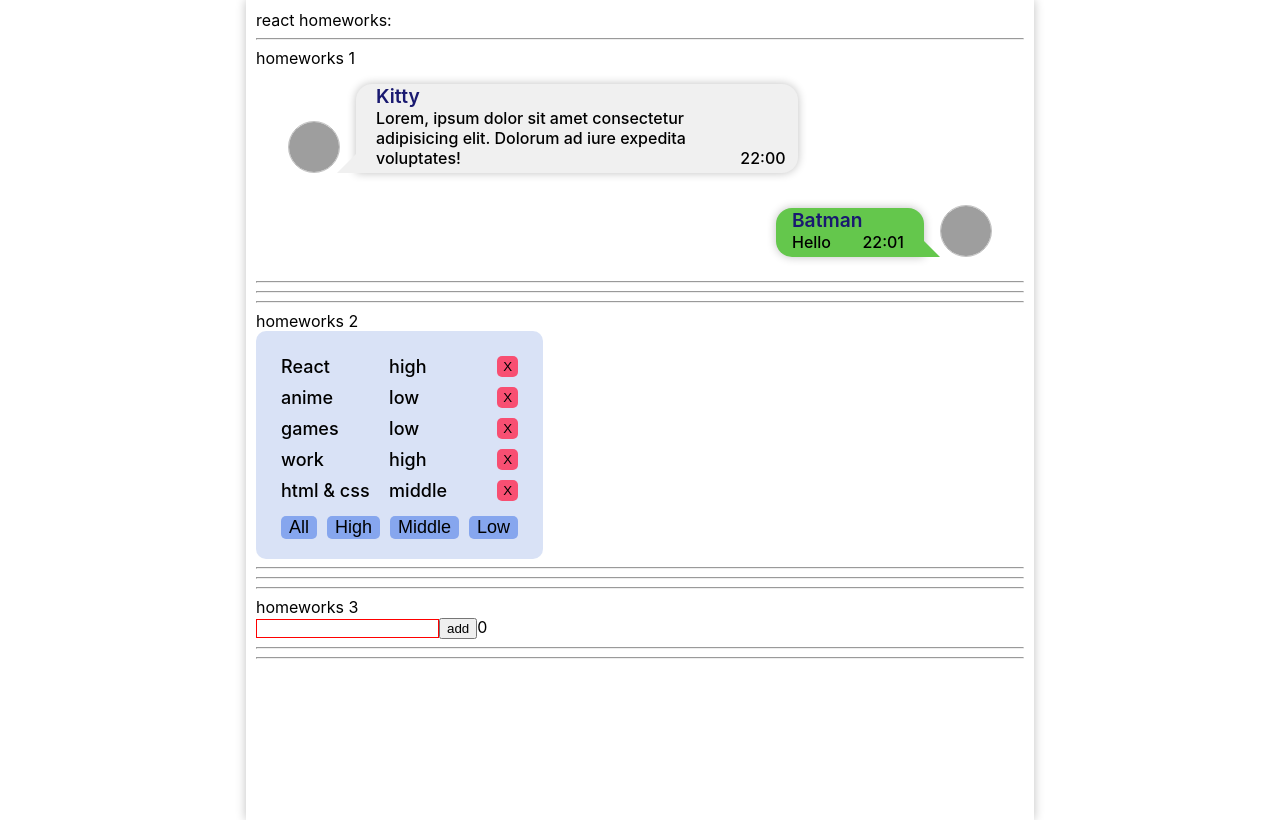
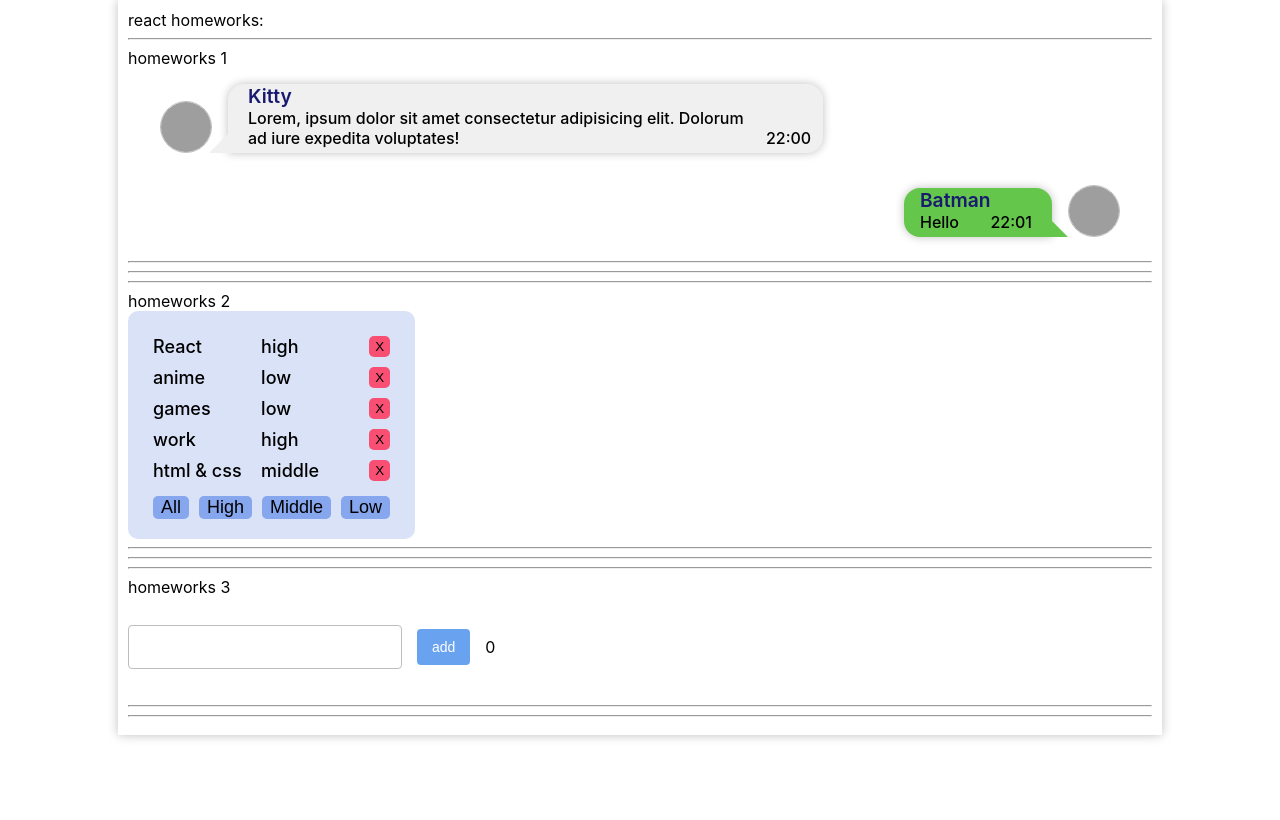
Before and after one commit to Kirill2603/it_incubator_hw, a React (Create React App) app: page / in a window 1280 px wide. Built offline with nearby package versions, Linux system fonts and the light colour scheme; grey boxes are pictures that could not be loaded.

Commit message:
HW3 final

```diff
--- a/src/App.css
+++ b/src/App.css
@@ -1,3 +1,3 @@
 body {
-   background-color: aqua;
+
 }
--- a/src/p1-main/m1-ui/u1-app/App.module.css
+++ b/src/p1-main/m1-ui/u1-app/App.module.css
@@ -1,7 +1,6 @@
 .App {
-  width: 60vw;
+  width: 80vw;
   margin: 0 auto;
   box-shadow: 0 0 10px silver;
-  height: 100vh;
   padding: 10px;
 }
--- a/src/p2-homeworks/h3/Greeting.module.css
+++ b/src/p2-homeworks/h3/Greeting.module.css
@@ -1,7 +1,67 @@
-.someClass {
-
+.Greeting {
+    display: flex;
+    align-items: center;
+    height: 100px;
 }
 
 .error {
     border: 1px solid red;
 }
+
+.GreetingInput {
+    display: flex;
+    flex-direction: column;
+}
+.GreetingInput span {
+    color: red;
+}
+
+input {
+    padding: 0.375rem 0.75rem;
+    font-family: inherit;
+    font-size: 1rem;
+    font-weight: 400;
+    line-height: 30px;
+    color: #212529;
+    background-color: #fff;
+    background-clip: padding-box;
+    border: 1px solid #bdbdbd;
+    border-radius: 0.25rem;
+    transition: border-color 0.15s ease-in-out, box-shadow 0.15s ease-in-out;
+}
+
+.errorInput {
+    padding: 0.375rem 0.75rem;
+    font-family: inherit;
+    font-size: 1rem;
+    font-weight: 400;
+    line-height: 30px;
+    color: #212529;
+    background-color: #fff;
+    background-clip: padding-box;
+    border: 1px solid #f63333;
+    border-radius: 0.25rem;
+    transition: border-color 0.15s ease-in-out, box-shadow 0.15s ease-in-out;
+}
+
+.Button {
+    padding: 0 15px;
+    margin: 15px ;
+    border: none;
+    border-radius: 4px;
+    line-height: 36px;
+    font-size: 14px;
+    font-weight: 500;
+    text-decoration: none;
+    color: #fff;
+    background-color: #1a73e8;
+    cursor: pointer;
+    user-select: none;
+    appearance: none;
+    touch-action: manipulation;
+    z-index: 1;
+}
+.Button:disabled {
+    pointer-events: none;
+    opacity: 0.65;
+}
--- a/src/p2-homeworks/h3/Greeting.tsx
+++ b/src/p2-homeworks/h3/Greeting.tsx
@@ -1,24 +1,35 @@
-import React from 'react'
+import React, {ChangeEvent, KeyboardEvent} from 'react'
 import s from './Greeting.module.css'
 
 type GreetingPropsType = {
-    name: string // need to fix any
-    setNameCallback: any // need to fix any
-    addUser: (name: string) => void // need to fix any
+    name: string
+    setNameCallback: (e: ChangeEvent<HTMLInputElement>) => void
+    addUser: () => void
     error: any // need to fix any
-    totalUsers: number // need to fix any
+    totalUsers: number
+    onEnter: (e: KeyboardEvent<HTMLInputElement>) => void
 }
 
 // презентационная компонента (для верстальщика)
 const Greeting: React.FC<GreetingPropsType> = (
-    {name, setNameCallback, addUser, error, totalUsers} // деструктуризация пропсов
+    {name, setNameCallback, addUser, error, totalUsers, onEnter} // деструктуризация пропсов
 ) => {
-    const inputClass = s.error // need to fix with (?:)
+    const inputClass = error ? s.errorInput : s.input // need to fix with (?:)
+
     return (
-        <div>
-            <input value={name} onChange={(e) => setNameCallback(e.currentTarget.value)} className={inputClass}/>
-            <span>{error}</span>
-            <button onClick={() => addUser(name)}>add</button>
+        <div className={s.Greeting}>
+            <div className={s.GreetingInput}>
+                <input
+                    value={name}
+                    onChange={setNameCallback}
+                    onKeyPress={onEnter}
+                    className={inputClass}/>
+                <span>{error}</span>
+            </div>
+            <button
+                className={s.Button}
+                disabled={!name}
+                onClick={addUser}>add</button>
             <span>{totalUsers}</span>
         </div>
     )
--- a/src/p2-homeworks/h3/GreetingContainer.tsx
+++ b/src/p2-homeworks/h3/GreetingContainer.tsx
@@ -1,4 +1,4 @@
-import React, {useState} from 'react'
+import React, {ChangeEvent,KeyboardEvent, useState} from 'react'
 import Greeting from './Greeting'
 import {UserType} from "./HW3";
 
@@ -14,17 +14,32 @@ type GreetingContainerPropsType = {
 // уровень локальной логики
 const GreetingContainer: React.FC<GreetingContainerPropsType> = ({users, addUserCallback}) => { // деструктуризация пропсов
     const [name, setName] = useState<string>('') // need to fix any
-    const [error, setError] = useState<any>('') // need to fix any
+    const [error, setError] = useState<string>('') // need to fix any
 
-    const setNameCallback = (name: string) => { // need to fix any
-        setName(name) // need to fix
-    }
-    const addUser = (name: string) => {
-        addUserCallback(name)
-        alert(`Hello ${name} !`) // need to fix
+    const setNameCallback = (e: ChangeEvent<HTMLInputElement>) => { // need to fix any
+        const newName = e.currentTarget.value
+        if (newName) {
+            setName(newName)
+            error && setError('')
+        } else {
+            name && setName('')
+            setError('need to enter name')
+        }
     }
 
-    const totalUsers = users.length // need to fix
+    const addUser = () => {
+        addUserCallback(name)
+        alert(`Hello ${name} !`)
+        setName('')
+    }
+
+    const onEnter = (e: KeyboardEvent<HTMLInputElement>) => {
+        if (e.key === "Enter" && name) {
+            addUser()
+        }
+    }
+
+    const totalUsers = users.length
 
     return (
         <Greeting
@@ -33,6 +48,7 @@ const GreetingContainer: React.FC<GreetingContainerPropsType> = ({users, addUser
             addUser={addUser}
             error={error}
             totalUsers={totalUsers}
+            onEnter={onEnter}
         />
     )
 }
--- a/src/p2-homeworks/h3/HW3.tsx
+++ b/src/p2-homeworks/h3/HW3.tsx
@@ -4,20 +4,20 @@ import {v4 as uuidv4} from "uuid";
 
 // types
 export type UserType = {
-    _id: string// need to fix any
-    name: string // need to fix any
+    _id: string
+    name: string
 }
 
 // уровень работы с глобальными данными
 function HW3() {
-    const [users, setUsers] = useState<any>([]) // need to fix any
+
+    const [users, setUsers] = useState<any>([])
 
     const addUserCallback = (userName: string) => { // need to fix any
-        const newUsersArray = [...users]
-        newUsersArray.push({name: userName, _id: uuidv4()})
-        setUsers(newUsersArray) // need to fix
+        const newUser = [{_id: uuidv4(), name: userName}]
+        setUsers([...users, newUser]) // need to fix
     }
-    debugger
+
     return (
 
         <div>
```
